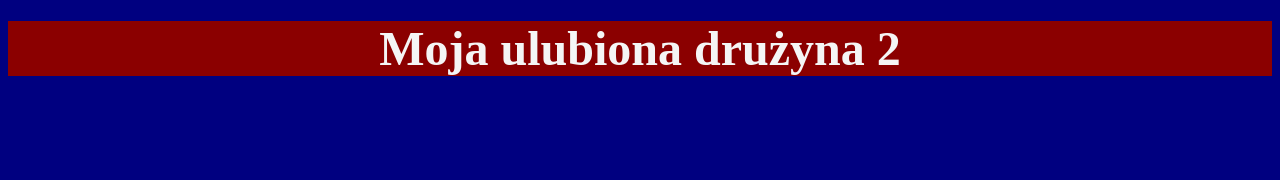
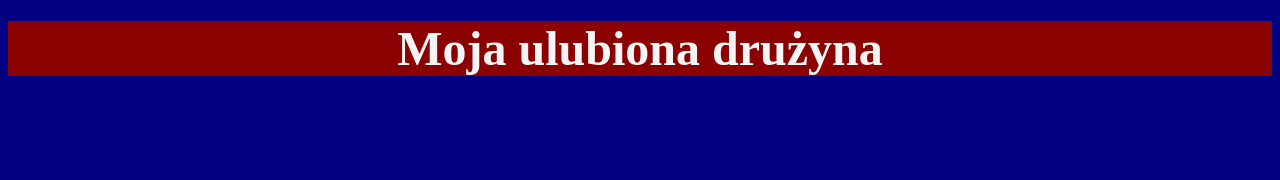
Before and after one commit to dawidros123/dawidrostkowski, a plain HTML site: page index.html in a window 1280 px wide. Shown: the top 180 px of the page. Drawn offline with Linux system fonts and the light colour scheme.

Commit message:
Update index.html

```diff
--- a/index.html
+++ b/index.html
@@ -16,7 +16,7 @@ padding: 15px
 <body bgcolor="Navy">
 <div>
 <div id="div1">
-<h1> <span style="color: WhiteSmoke"> <font size="7"> Moja ulubiona drużyna 2</font> </span>  </h1>
+<h1> <span style="color: WhiteSmoke"> <font size="7"> Moja ulubiona drużyna </font> </span>  </h1>
 </div>
 
 
```
